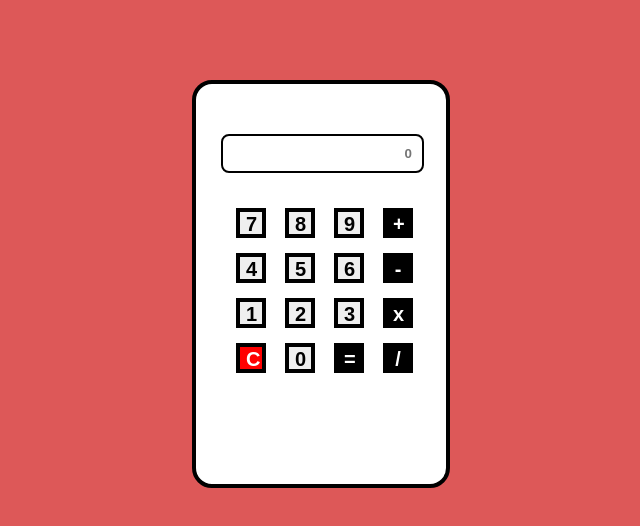
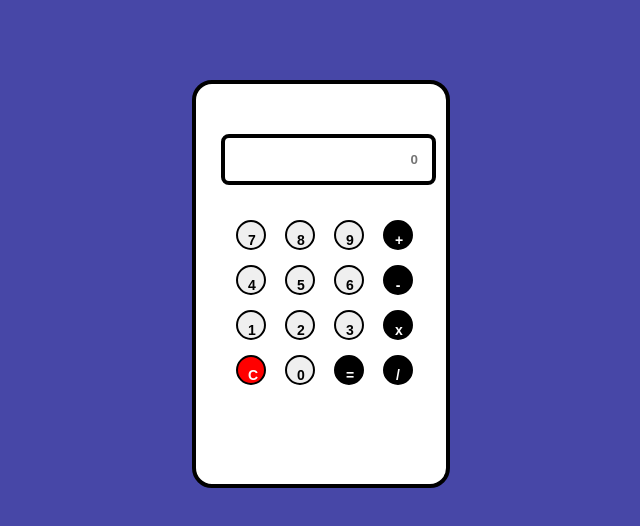
Before and after one commit to Kush2012053/Hacktoberfest-Calculator, a plain HTML site: page index.html in a window 1280 px wide. Shown: the whole page, without its empty margins (319-959 px from the left). Drawn offline with Linux system fonts and the light colour scheme.

Commit message:
change the layout design of calculator

```diff
--- a/index.css
+++ b/index.css
@@ -1,5 +1,5 @@
 body{
-    background-color: rgb(221, 88, 88);
+    background-color: rgb(71, 71, 167);
 }
 .container{
     width: 250px;
@@ -15,12 +15,12 @@ body{
     margin: 20px auto;
 }
 #display{
-    border: 2px solid black;
+    border: 4px solid black;
     border-radius: 8px;
     color: black;
     text-align: right;
     font-weight: 600;
-    padding: 10px;
+    padding: 14px;
     margin: 30px 0 20px 0;
     background: transparent;
     box-shadow: inset 2px 2px 5px #babecc inset -5px -5px 10px #fff;
@@ -29,11 +29,13 @@ body{
     margin: 15px 0 0 15px;
     width: 30px;
     height: 30px;
-    border: 4px solid black;
-    font-size: 20px;
+    border: 2px solid black;
+    font-size: 14px;
     font-weight: bold;
     cursor: pointer;
     display: inline-block;
+    padding: 10px;
+    border-radius: 50%;
 }
 .button:hover{
     transform: (1.2);
```
